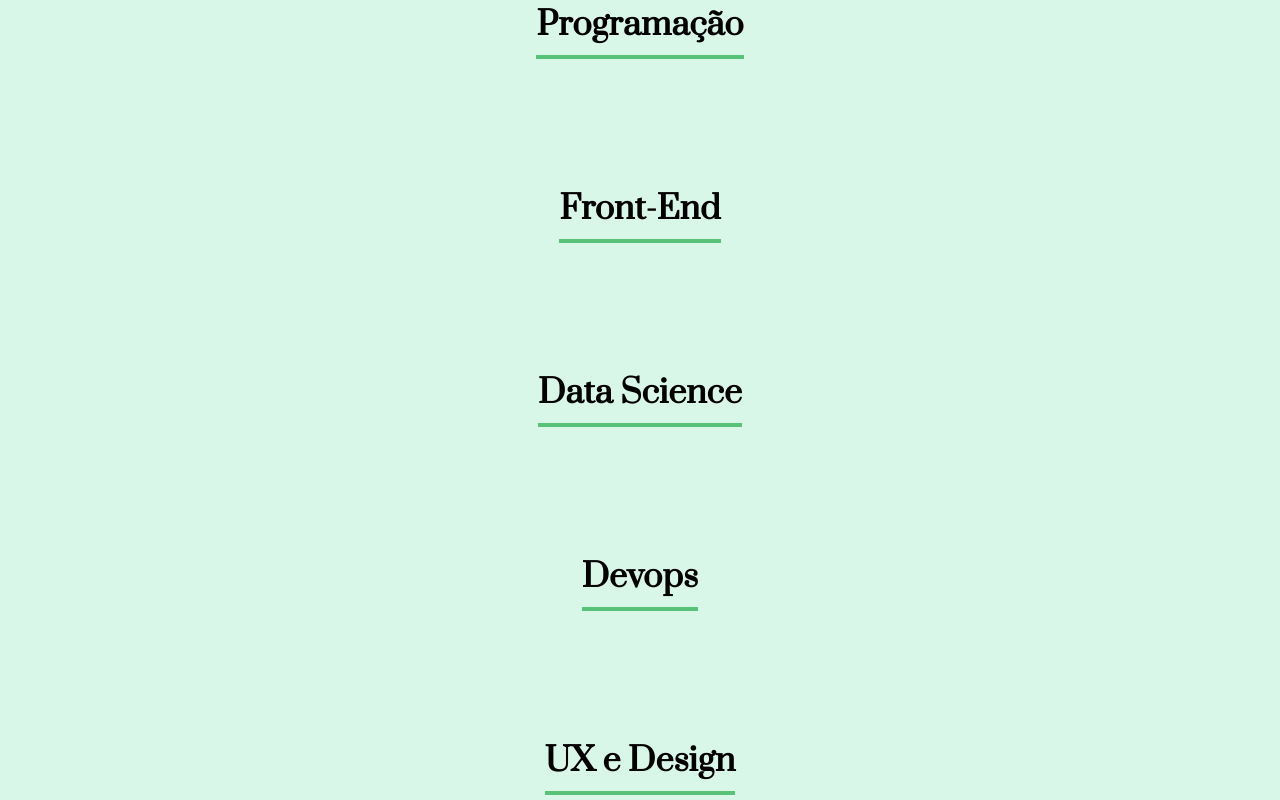
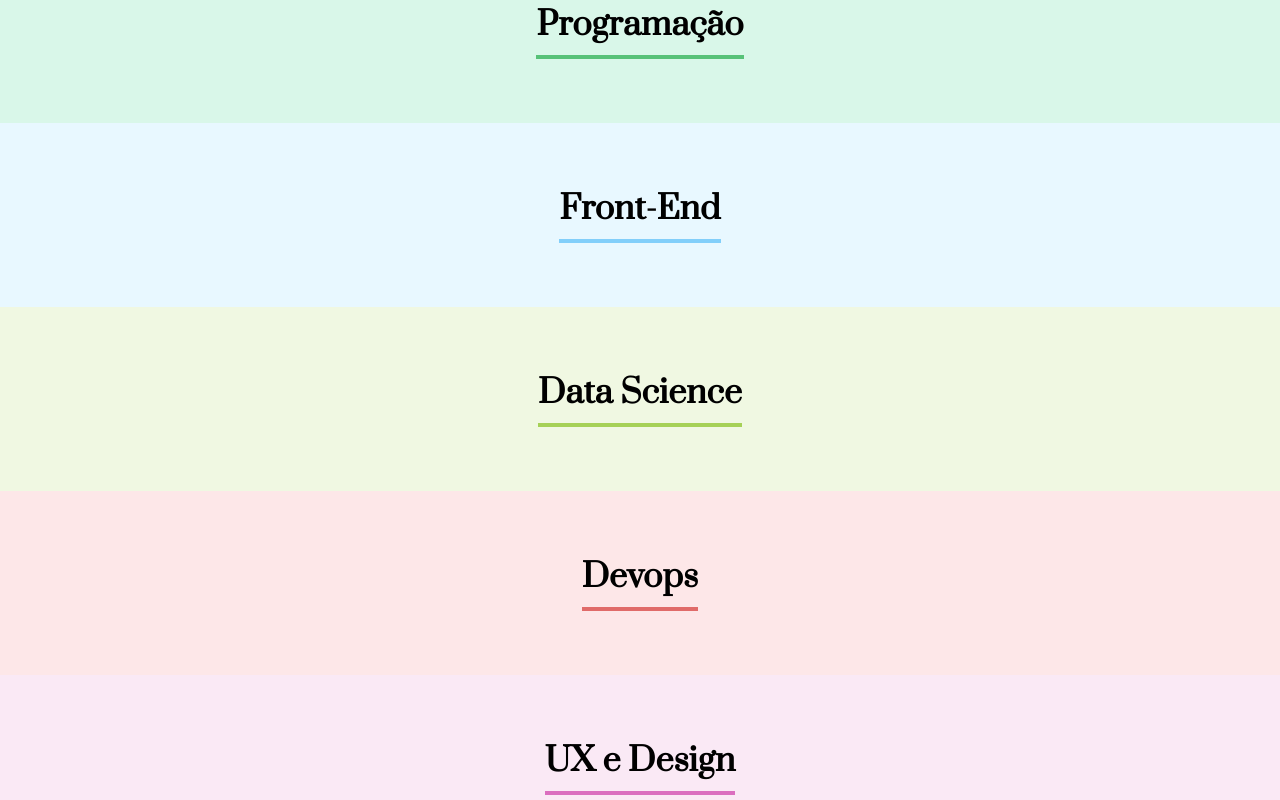
Before and after one commit to Amanda-Berwig/organo, a React (Create React App) app: page / in a window 1280 px wide. Shown: the part 1600-2400 px from the top of the page. Built offline with nearby package versions, Linux system fonts and the light colour scheme.

Commit message:
Pass team names as props to Formulario and update Time component to use dynamic colors

```diff
--- a/src/App.js
+++ b/src/App.js
@@ -47,13 +47,19 @@
     <div className="App">
       <Banner />
       <Formulario
+        times={times.map((time) => time.nome)}
         aoColaboradorCadastrado={(colaborador) => {
           console.log(colaborador);
           setColaboradores([...colaboradores, colaborador]);
         }}
       />
       {times.map((time) => (
-        <Time nome={time.nome} />
+        <Time
+          key={time.nome}
+          nome={time.nome}
+          corPrimaria={time.corPrimaria}
+          corSecundaria={time.corSecundaria}
+        />
       ))}
     </div>
   );
--- a/src/components/Formulario/Formulario.js
+++ b/src/components/Formulario/Formulario.js
@@ -5,16 +5,6 @@
 import "./Formulario.css";
 
 export default function Formulario(props) {
-  const times = [
-    "Programação",
-    "Front-End",
-    "Data Science",
-    "Devops",
-    "UX e Design",
-    "Mobile",
-    "Inovação e Gestão",
-  ];
-
   const [nome, setNome] = useState("");
   const [cargo, setCargo] = useState("");
   const [imagem, setImagem] = useState("");
@@ -57,7 +47,7 @@
         <CampoSelection
           obrigatorio={true}
           label="Times"
-          itens={times}
+          itens={props.times}
           valor={time}
           aoAlterado={(valor) => setTime(valor)}
         />
--- a/src/components/Time/Time.css
+++ b/src/components/Time/Time.css
@@ -1,6 +1,5 @@
 .time {
     text-align: center;
-    background-color: var(--fundo-prog);
     padding: 32px;
 
 }
@@ -8,7 +7,7 @@
 .time h3 {
     font-family: var(--fonte-titulo);
     font-size: 32px;
-    border-bottom: 4px solid var(--destaq-prog);
+    border-bottom: 4px solid;
     display: inline-block;
     padding-bottom: 8px;
 }
--- a/src/components/Time/Time.js
+++ b/src/components/Time/Time.js
@@ -1,8 +1,8 @@
 import "./Time.css";
 export default function Time(props) {
   return (
-    <section className="time">
-      <h3>{props.nome}</h3>
+    <section className="time" style={{ backgroundColor: props.corSecundaria }}>
+      <h3 style={{ borderColor: props.corPrimaria }}>{props.nome}</h3>
     </section>
   );
 }
```
